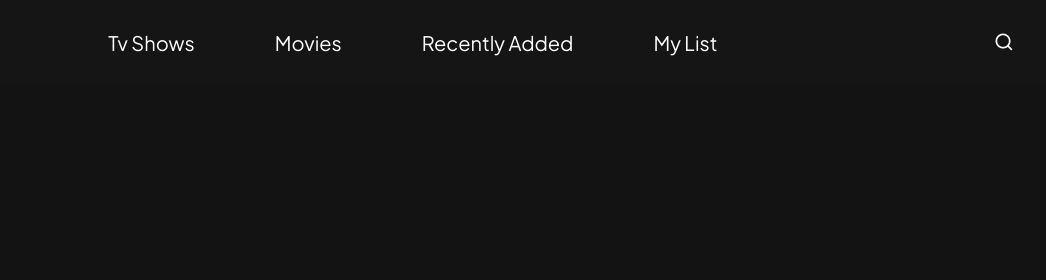
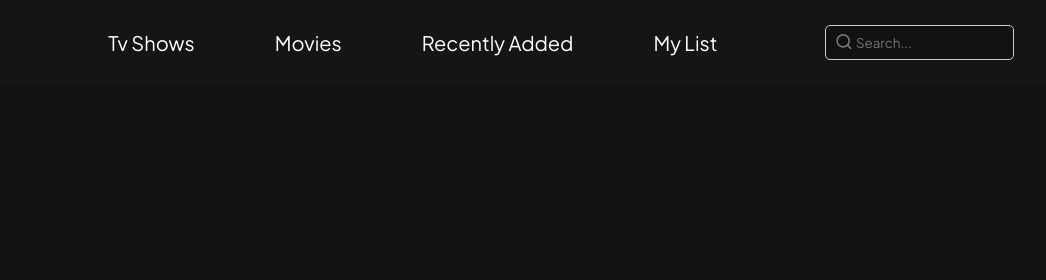
Before and after one commit to untitledDev9/movie-api, a plain HTML site: page index.html in a window 1280 px wide. Shown: the top 280 px of the page, 234-1280 px from the left. Drawn offline with nearby package versions, Linux system fonts and the light colour scheme; no server answers.

Commit message:
working on search button

```diff
--- a/index.html
+++ b/index.html
@@ -36,9 +36,14 @@
             </div>
             </div>
             <div class="navbar-search">
-                <i class="ri-search-line"></i>
+                <div class="search-nav">
+                    <i class="ri-search-line"></i>
+                    <input type="text" placeholder="Search...">
+                  </div>
                 <span id="menuToggle" aria-label="Toggle navigation menu" aria-expanded="false"><i class="ri-menu-line"></i></span>
             </div>
+
+
 
         </nav>
     </section>
--- a/style.css
+++ b/style.css
@@ -226,6 +226,31 @@ header {
 
 
 
+  .search-nav {
+    position: relative;
+    display: flex;
+    align-items: center;
+  }
+
+  .search-nav i {
+    position: absolute;
+    left: 10px;
+    color: gray;
+    font-size: 18px;
+  }
+
+  .search-nav input {
+    padding-left: 30px; /* Space for the icon */
+    height: 35px;
+    border-radius: 5px;
+    border: 1px solid #ccc;
+    background-color: #0000002f;
+    color: #fff;
+  }
+
+
+
+
 
 
 
```
